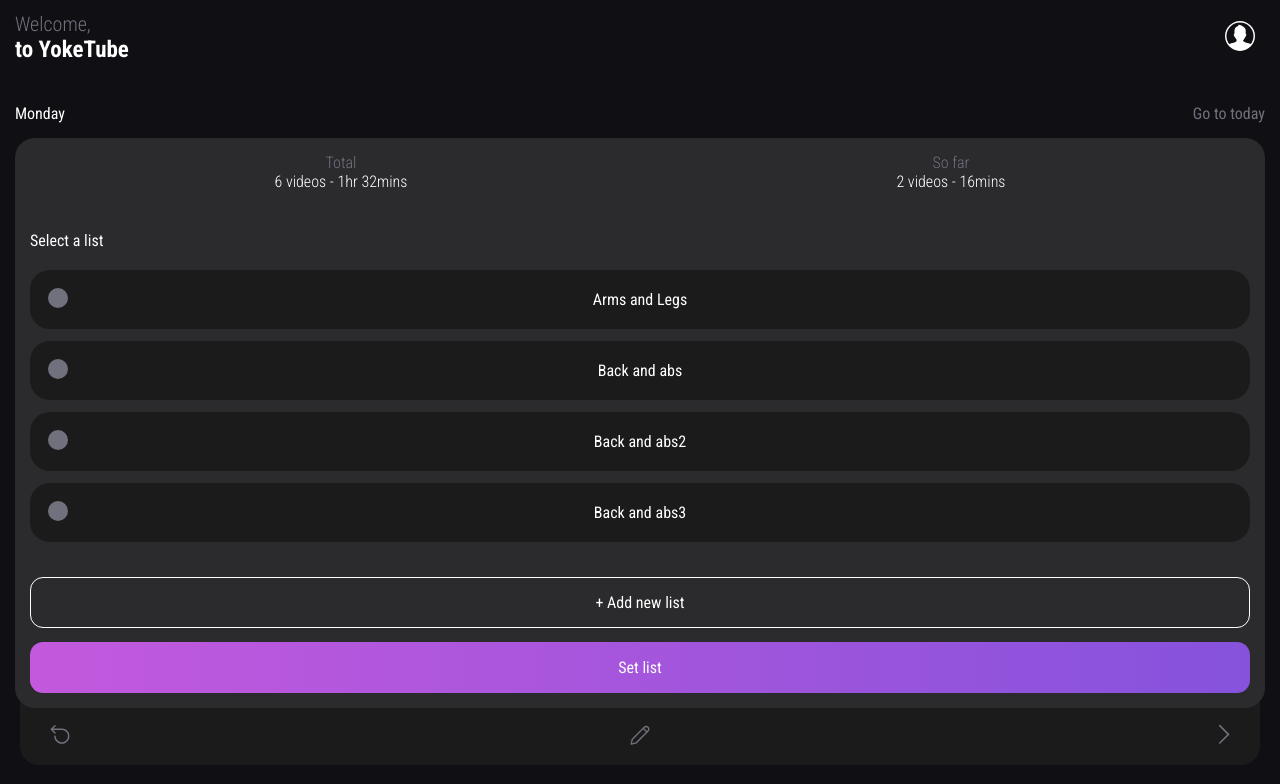
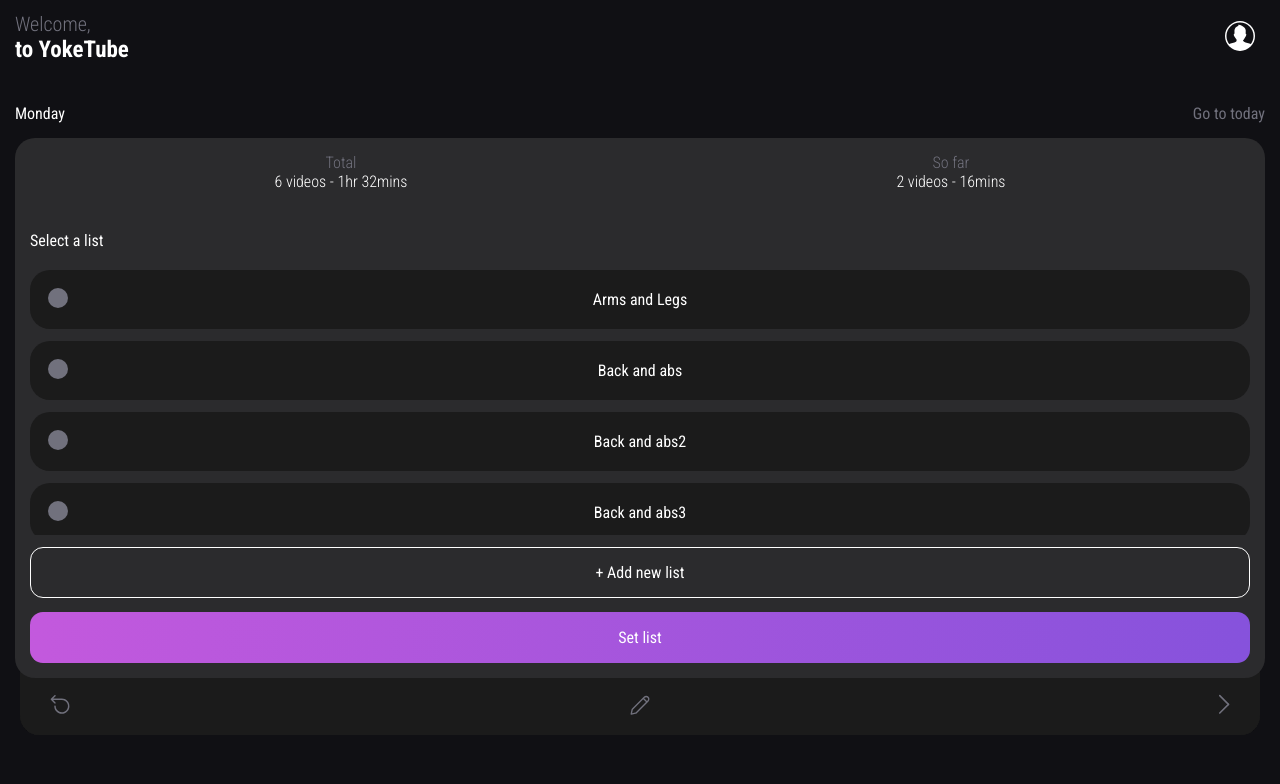
Before and after one commit to mocca-dev/yoketube, a Next.js app: page / in a window 1280 px wide. Shown: the top 784 px of the page. Built offline with nearby package versions, Linux system fonts and the light colour scheme; no server answers.

Commit message:
Height main reduction

```diff
--- a/components/DayCard/BackPannel/backPannel.module.css
+++ b/components/DayCard/BackPannel/backPannel.module.css
@@ -2,11 +2,11 @@
   position: absolute;
   z-index: 1;
   right: 5px;
-  height: calc(100% - 100px);
+  height: calc(100% - 130px);
   width: calc(100% - 10px);
   background-color: var(--bg-light);
   border-radius: var(--border-radius);
-  bottom: 20px;
+  bottom: 50px;
 }
 
 .buttonsBar {
--- a/components/DayCard/dayCard.module.css
+++ b/components/DayCard/dayCard.module.css
@@ -19,7 +19,7 @@
 .main {
   z-index: 2;
   position: relative;
-  height: calc(100% - 100px);
+  height: calc(100% - 130px);
   padding: var(--side-padding);
   padding-bottom: 20px;
   background-color: var(--dark-primary);
```
Also changed, not shown: 1 other file (tests, documents, lock files or other folders).
